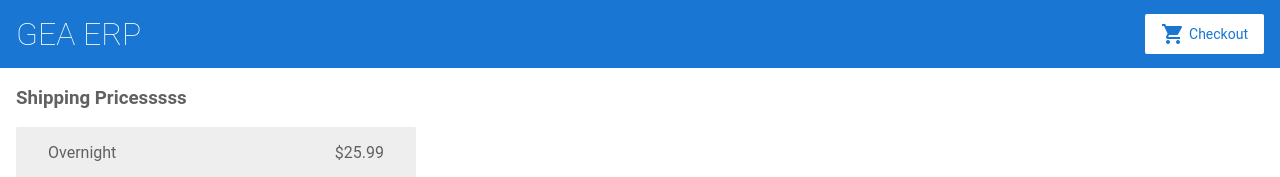
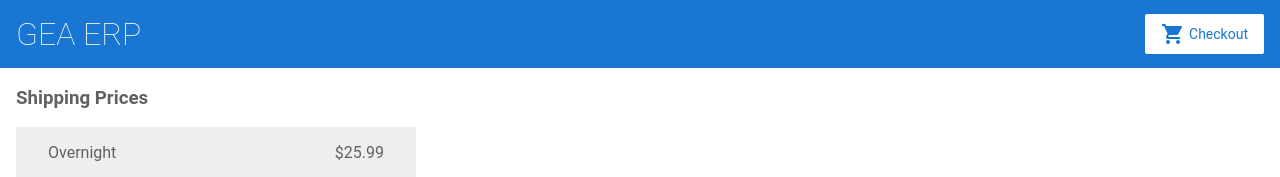
Before and after one commit to galiciatechnologies/angular-SysInfoGea, an Angular app: page /shipping in a window 1280 px wide. Shown: the top 177 px of the page. Built offline with nearby package versions, Linux system fonts and the light colour scheme.

Commit message:
3 files modified, 1 deleted

```diff
--- a/src/app/cart/cart.component.ts
+++ b/src/app/cart/cart.component.ts
@@ -11,7 +11,8 @@ export class CartComponent {
 
   constructor(
     private cartService: CartService
-  ) {
+  )
+  {
     this.items = this.cartService.getItems();
   }
 }
--- a/src/app/shipping/shipping.component.html
+++ b/src/app/shipping/shipping.component.html
@@ -1,4 +1,4 @@
-<h3>Shipping Pricesssss</h3>
+<h3>Shipping Prices</h3>
 
 <div class="shipping-item" *ngFor="let shipping of shippingCosts | async">
   <span>{{ shipping.type }} </span>
--- a/src/assets/shipping.json
+++ b/src/assets/shipping.json
@@ -1,14 +1,14 @@
 [
   {
     "type": "Overnight",
-    "price": 25.99
+    "price": "25.99"
   },
   {
     "type": "2-Day",
-    "price": 9.99
+    "price": "9.99"
   },
   {
     "type": "Postal",
-    "price": 2.99
+    "price": "2.99"
   }
 ]
```
Also changed, not shown: 1 other file (tests, documents, lock files or other folders).
